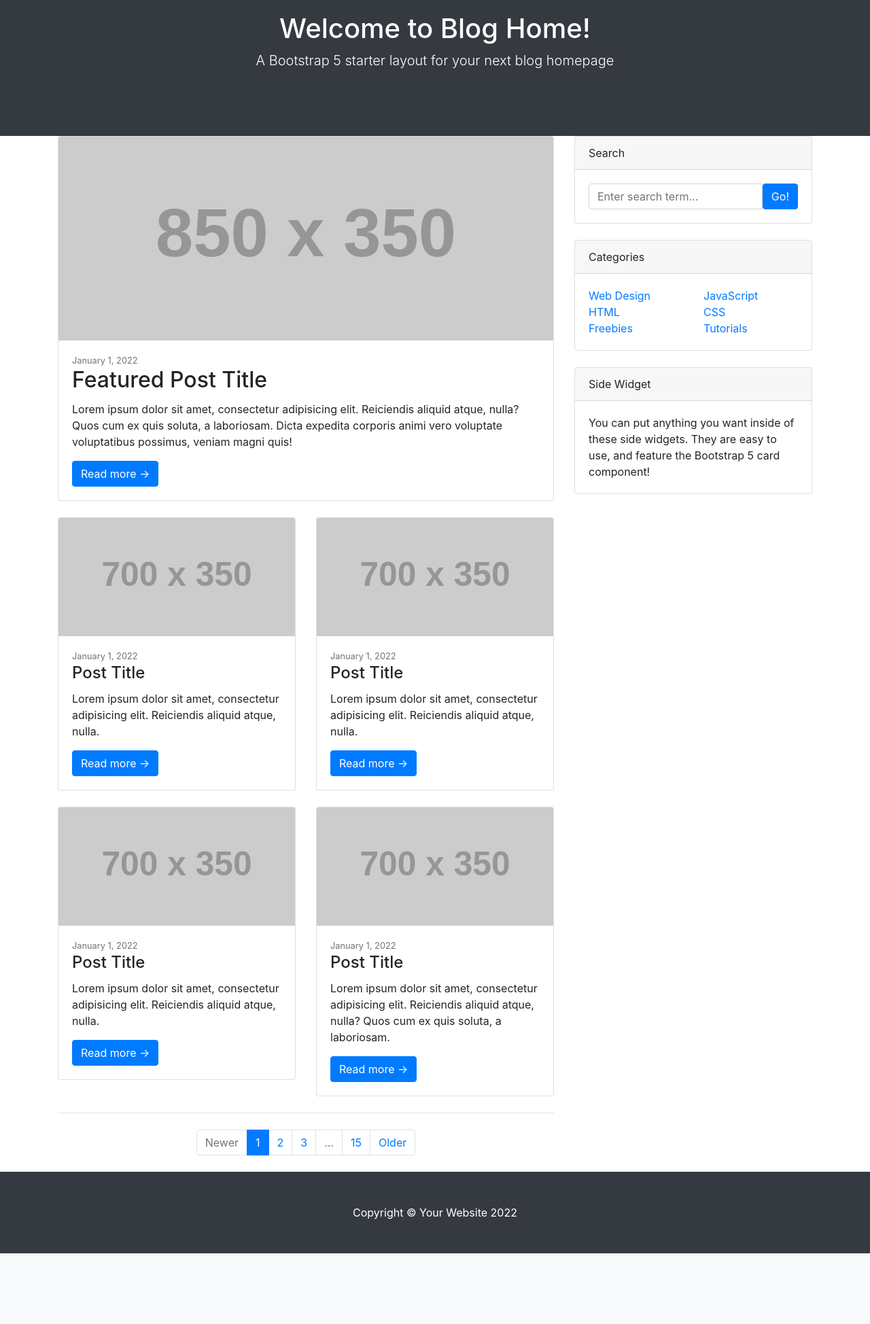
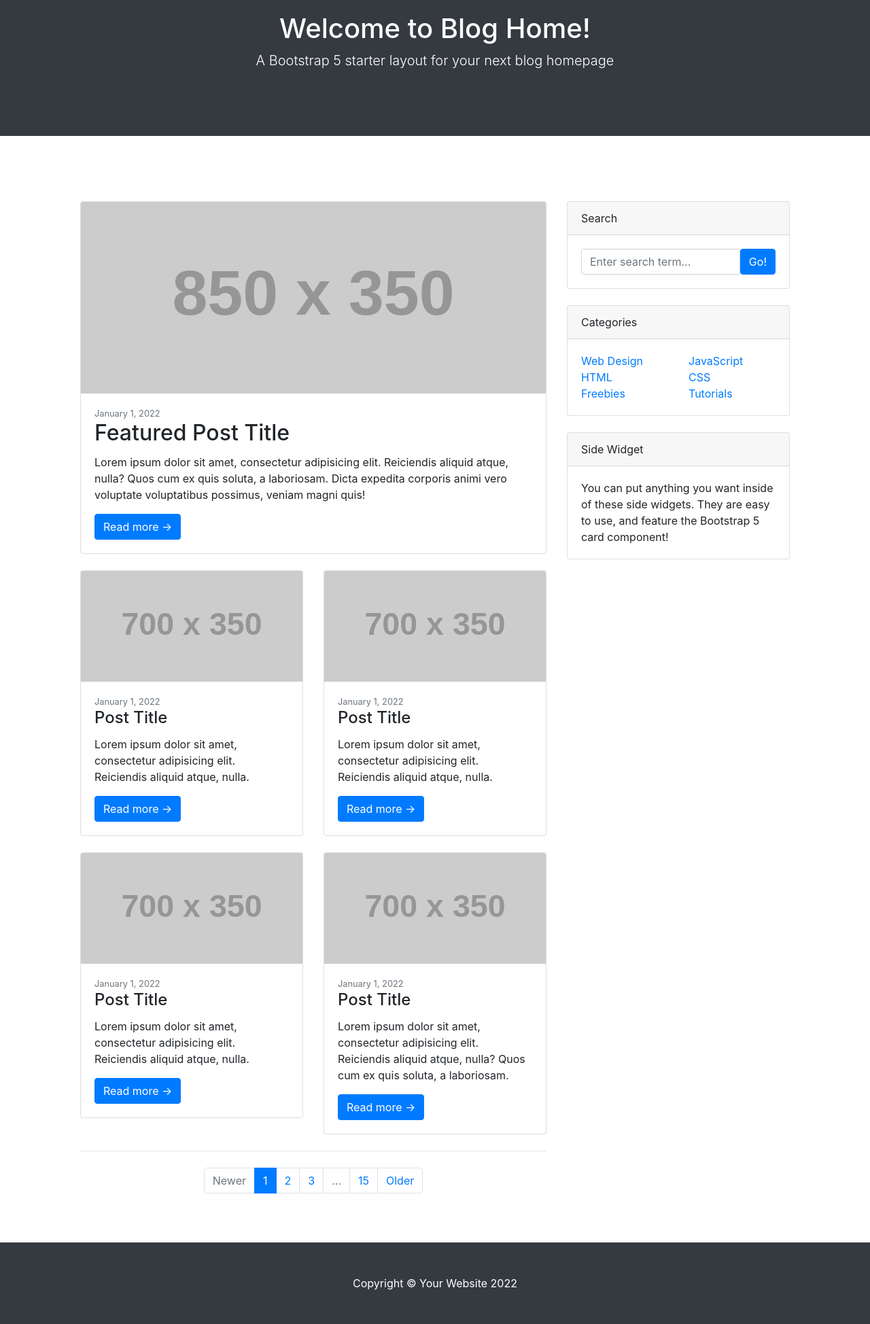
Before and after one commit to jbjun/Yummy, a Python web app: template home/templates/detail.html in a window 1280 px wide. Shown: the part 134-2082 px from the top of the page at 68% size. Before the commit the page ends 1978 px from the top, so only its background shows below. Run offline with Jinja, Linux system fonts and the light colour scheme; the template is opened without the code that fills it, so the values that code supplies are empty; grey boxes labelled with a size stand in for pictures from a placeholder-image service; some libraries are stand-ins or nearby versions.

Commit message:
html 공통 작업

```diff
--- a/home/templates/detail.html
+++ b/home/templates/detail.html
@@ -10,6 +10,9 @@
             </div>
         </header>
         <!-- Page content-->
+        <section class="py-5">
+            <div class="container px-4 px-lg-5 mt-5">
+                <div class="row gx-4 gx-lg-5 row-cols-2 row-cols-md-3 row-cols-xl-4 justify-content-center">
                     <div class="container">
                         <div class="row">
                             <!-- Blog entries-->
@@ -127,5 +130,8 @@
                             </div>
                         </div>
                     </div>
+                </div>
+            </div>
+        </section>
 
 {% endblock %}
```
Lines whose indentation alone changed are shown as unchanged.
